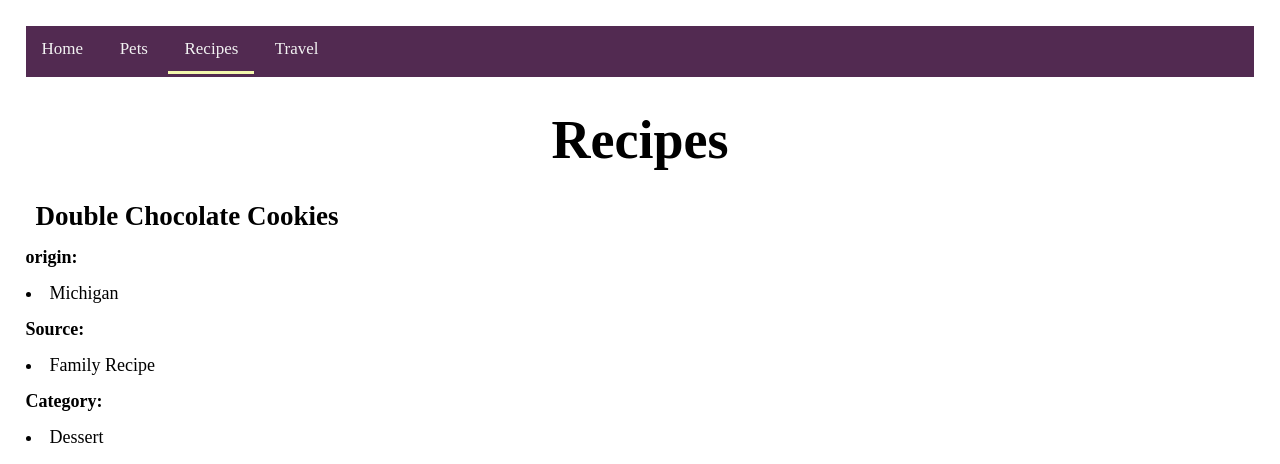
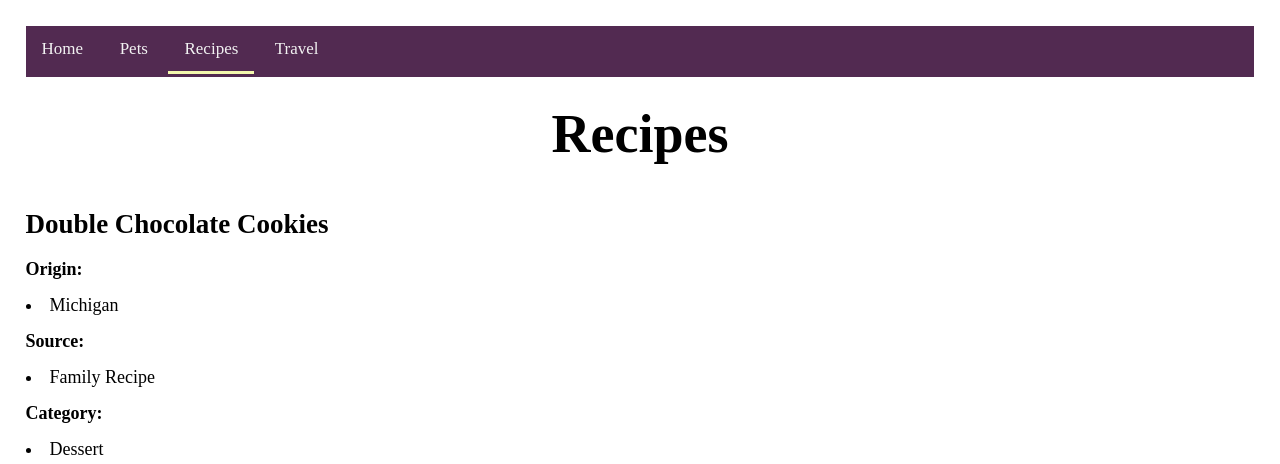
Before and after one commit to ManheZ/ccp_mobile_w24, a plain HTML site: page recipes.html in a window 1280 px wide. Shown: the top 464 px of the page. Drawn offline with Linux system fonts and the light colour scheme.

Commit message:
Add files via upload

```diff
--- a/css/style.css
+++ b/css/style.css
@@ -14,10 +14,11 @@ p{
 h1{
 	text-align: center;
     font-size: 300%;
+    margin-top: 30px;
   }
 h2{
     text-align: left;
-    margin: 10px;
+    margin-top: 50px;
     font-size: 150%;
   }
 h3{
--- a/recipes.html
+++ b/recipes.html
@@ -23,7 +23,7 @@
     <main>
         <div>
             <h2>Double Chocolate Cookies</h2>
-            <h3>origin:</h3>
+            <h3>Origin:</h3>
                 <li>Michigan</li>
             <h3>Source:</h3>
                 <li>Family Recipe</li>
@@ -72,7 +72,7 @@
         <div></div>
 
         <h2>Swedish Pancakes</h2>
-        <h3>origin:</h3>
+        <h3>Origin:</h3>
             <li>Swenden</li>
         <h3>Source:</h3>
             <li>Kristi</li>
@@ -114,7 +114,7 @@
         <!-- From Alyssa Sklar -->
 
         <h2>Coca-Cola Chicken Wings</h2>
-            <h3>origin:</h3>
+            <h3>Origin:</h3>
                 <li>China</li>
             <h3>Source:</h3>
                 <li>Family Recipe</li>
```
Also changed, not shown: pets.html (+1 -1 lines).
